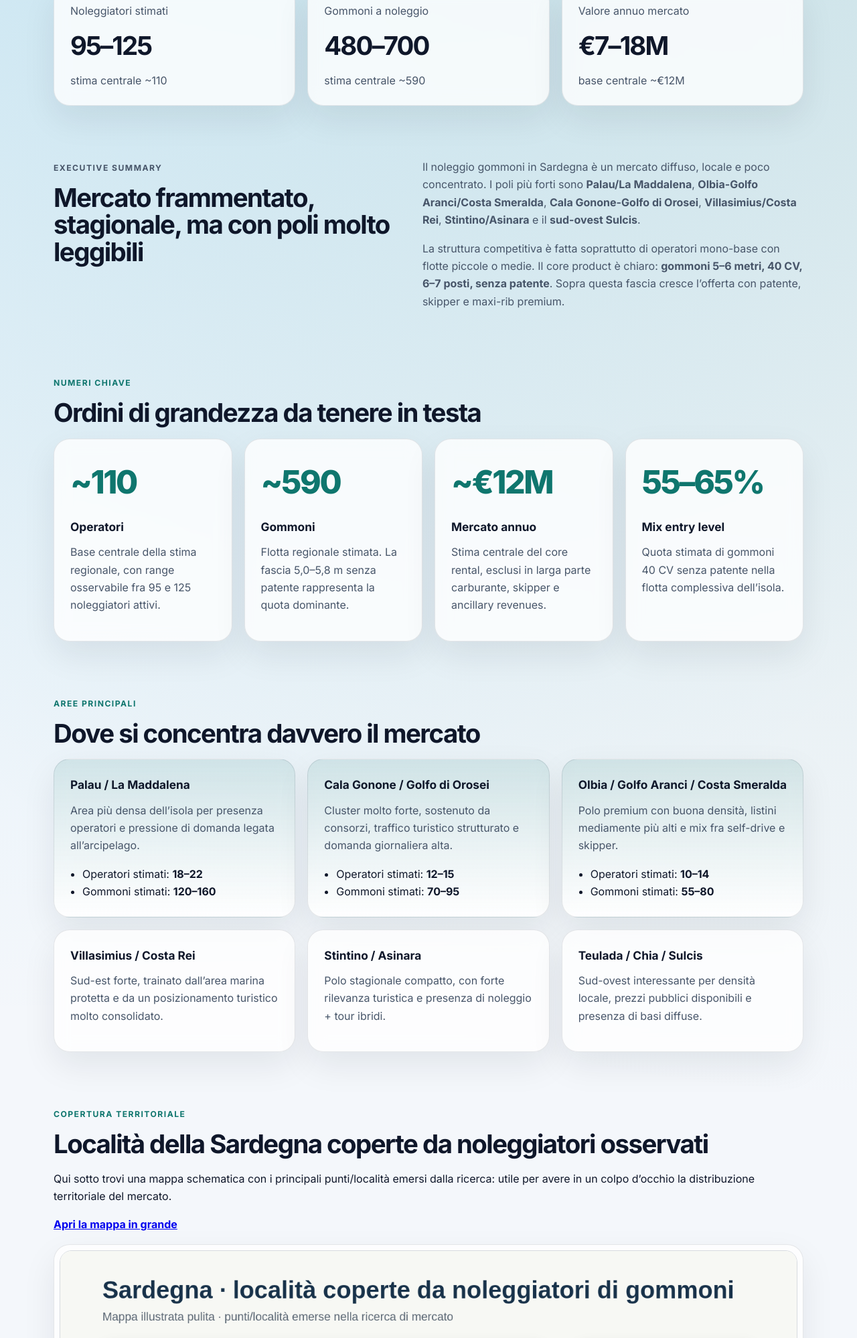
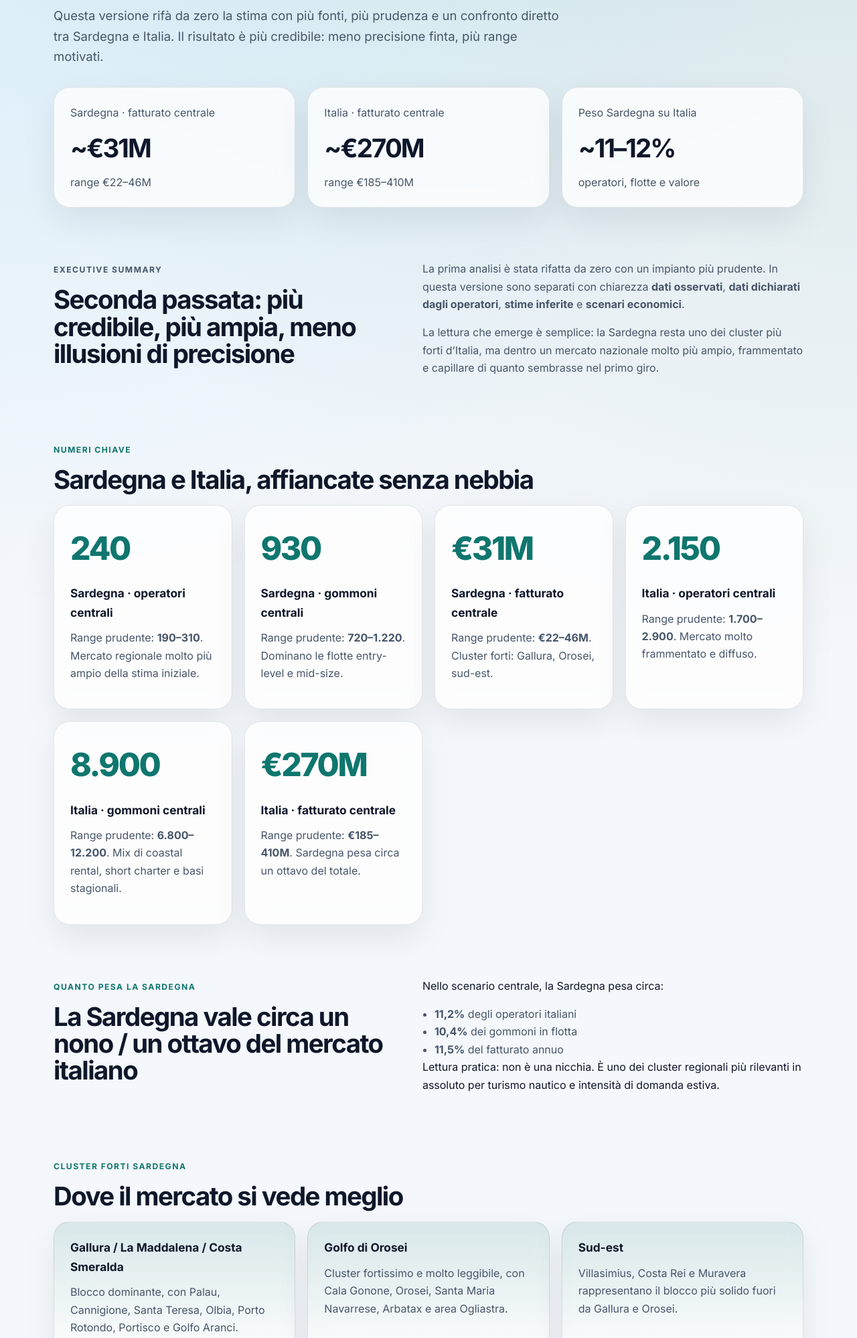
Before and after one commit to toccoclaw-design/mercato-gommoni-sardegna, a plain HTML site: page index.html in a window 1280 px wide. Shown: the part 380-2378 px from the top of the page at 67% size. Drawn offline with Linux system fonts and the light colour scheme.

Commit message:
Update landing to Sardegna vs Italia v2

```diff
--- a/index.html
+++ b/index.html
@@ -3,8 +3,8 @@
 <head>
   <meta charset="utf-8">
   <meta name="viewport" content="width=device-width, initial-scale=1">
-  <title>Mercato del noleggio gommoni in Sardegna 2026</title>
-  <meta name="description" content="Mappatura operativa e stima economica del mercato del noleggio gommoni in Sardegna: operatori, flotte, valore annuo e principali aree di domanda.">
+  <title>Mercato noleggio gommoni — Sardegna vs Italia 2026</title>
+  <meta name="description" content="Analisi aggiornata del mercato del noleggio gommoni: confronto Sardegna vs Italia, operatori, flotte, fatturato annuo, cluster forti e livello di attendibilità.">
   <link rel="preconnect" href="https://fonts.googleapis.com">
   <link rel="preconnect" href="https://fonts.gstatic.com" crossorigin>
   <link href="https://fonts.googleapis.com/css2?family=Inter:wght@400;500;600;700;800&display=swap" rel="stylesheet">
@@ -13,24 +13,24 @@
 <body>
   <header class="hero">
     <div class="container">
-      <div class="eyebrow">Report editoriale · Sardegna · 2026</div>
-      <h1>Mercato del noleggio gommoni in Sardegna</h1>
-      <p class="hero-copy">Una lettura operativa del mercato: densità territoriale, flotte stimate, valore annuo e polarizzazione geografica dei noleggi lungo l’isola.</p>
+      <div class="eyebrow">Report editoriale · Sardegna vs Italia · 2026</div>
+      <h1>Il mercato del noleggio gommoni è molto più grande di quanto sembrasse al primo giro.</h1>
+      <p class="hero-copy">Questa versione rifà da zero la stima con più fonti, più prudenza e un confronto diretto tra Sardegna e Italia. Il risultato è più credibile: meno precisione finta, più range motivati.</p>
       <div class="hero-metrics">
         <div class="metric-card">
-          <span class="metric-label">Noleggiatori stimati</span>
-          <strong>95–125</strong>
-          <span class="metric-note">stima centrale ~110</span>
+          <span class="metric-label">Sardegna · fatturato centrale</span>
+          <strong>~€31M</strong>
+          <span class="metric-note">range €22–46M</span>
         </div>
         <div class="metric-card">
-          <span class="metric-label">Gommoni a noleggio</span>
-          <strong>480–700</strong>
-          <span class="metric-note">stima centrale ~590</span>
+          <span class="metric-label">Italia · fatturato centrale</span>
+          <strong>~€270M</strong>
+          <span class="metric-note">range €185–410M</span>
         </div>
         <div class="metric-card">
-          <span class="metric-label">Valore annuo mercato</span>
-          <strong>€7–18M</strong>
-          <span class="metric-note">base centrale ~€12M</span>
+          <span class="metric-label">Peso Sardegna su Italia</span>
+          <strong>~11–12%</strong>
+          <span class="metric-note">operatori, flotte e valore</span>
         </div>
       </div>
     </div>
@@ -41,11 +41,11 @@
       <div class="container grid-two">
         <div>
           <p class="section-label">Executive summary</p>
-          <h2>Mercato frammentato, stagionale, ma con poli molto leggibili</h2>
+          <h2>Seconda passata: più credibile, più ampia, meno illusioni di precisione</h2>
         </div>
         <div>
-          <p>Il noleggio gommoni in Sardegna è un mercato diffuso, locale e poco concentrato. I poli più forti sono <strong>Palau/La Maddalena</strong>, <strong>Olbia-Golfo Aranci/Costa Smeralda</strong>, <strong>Cala Gonone-Golfo di Orosei</strong>, <strong>Villasimius/Costa Rei</strong>, <strong>Stintino/Asinara</strong> e il <strong>sud-ovest Sulcis</strong>.</p>
-          <p>La struttura competitiva è fatta soprattutto di operatori mono-base con flotte piccole o medie. Il core product è chiaro: <strong>gommoni 5–6 metri, 40 CV, 6–7 posti, senza patente</strong>. Sopra questa fascia cresce l’offerta con patente, skipper e maxi-rib premium.</p>
+          <p>La prima analisi è stata rifatta da zero con un impianto più prudente. In questa versione sono separati con chiarezza <strong>dati osservati</strong>, <strong>dati dichiarati dagli operatori</strong>, <strong>stime inferite</strong> e <strong>scenari economici</strong>.</p>
+          <p>La lettura che emerge è semplice: la Sardegna resta uno dei cluster più forti d’Italia, ma dentro un mercato nazionale molto più ampio, frammentato e capillare di quanto sembrasse nel primo giro.</p>
         </div>
       </div>
     </section>
@@ -53,117 +53,115 @@
     <section class="section numbers">
       <div class="container">
         <p class="section-label">Numeri chiave</p>
-        <h2>Ordini di grandezza da tenere in testa</h2>
+        <h2>Sardegna e Italia, affiancate senza nebbia</h2>
         <div class="numbers-grid">
           <article class="number-panel">
-            <span class="kpi">~110</span>
-            <h3>Operatori</h3>
-            <p>Base centrale della stima regionale, con range osservabile fra 95 e 125 noleggiatori attivi.</p>
+            <span class="kpi">240</span>
+            <h3>Sardegna · operatori centrali</h3>
+            <p>Range prudente: <strong>190–310</strong>. Mercato regionale molto più ampio della stima iniziale.</p>
           </article>
           <article class="number-panel">
-            <span class="kpi">~590</span>
-            <h3>Gommoni</h3>
-            <p>Flotta regionale stimata. La fascia 5,0–5,8 m senza patente rappresenta la quota dominante.</p>
+            <span class="kpi">930</span>
+            <h3>Sardegna · gommoni centrali</h3>
+            <p>Range prudente: <strong>720–1.220</strong>. Dominano le flotte entry-level e mid-size.</p>
           </article>
           <article class="number-panel">
-            <span class="kpi">~€12M</span>
-            <h3>Mercato annuo</h3>
-            <p>Stima centrale del core rental, esclusi in larga parte carburante, skipper e ancillary revenues.</p>
+            <span class="kpi">€31M</span>
+            <h3>Sardegna · fatturato centrale</h3>
+            <p>Range prudente: <strong>€22–46M</strong>. Cluster forti: Gallura, Orosei, sud-est.</p>
           </article>
           <article class="number-panel">
-            <span class="kpi">55–65%</span>
-            <h3>Mix entry level</h3>
-            <p>Quota stimata di gommoni 40 CV senza patente nella flotta complessiva dell’isola.</p>
+            <span class="kpi">2.150</span>
+            <h3>Italia · operatori centrali</h3>
+            <p>Range prudente: <strong>1.700–2.900</strong>. Mercato molto frammentato e diffuso.</p>
           </article>
+          <article class="number-panel">
+            <span class="kpi">8.900</span>
+            <h3>Italia · gommoni centrali</h3>
+            <p>Range prudente: <strong>6.800–12.200</strong>. Mix di coastal rental, short charter e basi stagionali.</p>
+          </article>
+          <article class="number-panel">
+            <span class="kpi">€270M</span>
+            <h3>Italia · fatturato centrale</h3>
+            <p>Range prudente: <strong>€185–410M</strong>. Sardegna pesa circa un ottavo del totale.</p>
+          </article>
+        </div>
+      </div>
+    </section>
+
+    <section class="section comparison">
+      <div class="container grid-two">
+        <div>
+          <p class="section-label">Quanto pesa la Sardegna</p>
+          <h2>La Sardegna vale circa un nono / un ottavo del mercato italiano</h2>
+        </div>
+        <div>
+          <p>Nello scenario centrale, la Sardegna pesa circa:</p>
+          <ul class="bullet-list">
+            <li><strong>11,2%</strong> degli operatori italiani</li>
+            <li><strong>10,4%</strong> dei gommoni in flotta</li>
+            <li><strong>11,5%</strong> del fatturato annuo</li>
+          </ul>
+          <p>Lettura pratica: non è una nicchia. È uno dei cluster regionali più rilevanti in assoluto per turismo nautico e intensità di domanda estiva.</p>
         </div>
       </div>
     </section>
 
     <section class="section areas">
       <div class="container">
-        <p class="section-label">Aree principali</p>
-        <h2>Dove si concentra davvero il mercato</h2>
+        <p class="section-label">Cluster forti Sardegna</p>
+        <h2>Dove il mercato si vede meglio</h2>
         <div class="area-grid">
           <article class="area-card accent">
-            <h3>Palau / La Maddalena</h3>
-            <p>Area più densa dell’isola per presenza operatori e pressione di domanda legata all’arcipelago.</p>
-            <ul>
-              <li>Operatori stimati: <strong>18–22</strong></li>
-              <li>Gommoni stimati: <strong>120–160</strong></li>
-            </ul>
+            <h3>Gallura / La Maddalena / Costa Smeralda</h3>
+            <p>Blocco dominante, con Palau, Cannigione, Santa Teresa, Olbia, Porto Rotondo, Portisco e Golfo Aranci.</p>
           </article>
           <article class="area-card accent">
-            <h3>Cala Gonone / Golfo di Orosei</h3>
-            <p>Cluster molto forte, sostenuto da consorzi, traffico turistico strutturato e domanda giornaliera alta.</p>
-            <ul>
-              <li>Operatori stimati: <strong>12–15</strong></li>
-              <li>Gommoni stimati: <strong>70–95</strong></li>
-            </ul>
+            <h3>Golfo di Orosei</h3>
+            <p>Cluster fortissimo e molto leggibile, con Cala Gonone, Orosei, Santa Maria Navarrese, Arbatax e area Ogliastra.</p>
           </article>
           <article class="area-card accent">
-            <h3>Olbia / Golfo Aranci / Costa Smeralda</h3>
-            <p>Polo premium con buona densità, listini mediamente più alti e mix fra self-drive e skipper.</p>
-            <ul>
-              <li>Operatori stimati: <strong>10–14</strong></li>
-              <li>Gommoni stimati: <strong>55–80</strong></li>
-            </ul>
+            <h3>Sud-est</h3>
+            <p>Villasimius, Costa Rei e Muravera rappresentano il blocco più solido fuori da Gallura e Orosei.</p>
           </article>
           <article class="area-card">
-            <h3>Villasimius / Costa Rei</h3>
-            <p>Sud-est forte, trainato dall’area marina protetta e da un posizionamento turistico molto consolidato.</p>
+            <h3>Cagliari / sud</h3>
+            <p>Area importante, ma più ibrida fra noleggio puro, skipper e tour rispetto ai cluster più specialistici.</p>
           </article>
           <article class="area-card">
-            <h3>Stintino / Asinara</h3>
-            <p>Polo stagionale compatto, con forte rilevanza turistica e presenza di noleggio + tour ibridi.</p>
+            <h3>Nord-ovest</h3>
+            <p>Alghero, Stintino e Asinara hanno presenza reale, ma con peso relativo inferiore ai cluster dominanti.</p>
           </article>
           <article class="area-card">
-            <h3>Teulada / Chia / Sulcis</h3>
-            <p>Sud-ovest interessante per densità locale, prezzi pubblici disponibili e presenza di basi diffuse.</p>
+            <h3>Sulcis / ovest</h3>
+            <p>Carloforte, Sant’Antioco, Porto Pino e dintorni mostrano mercato presente ma più sparso.</p>
           </article>
-        </div>
-      </div>
-    </section>
-
-    <section class="section coverage-map">
-      <div class="container">
-        <p class="section-label">Copertura territoriale</p>
-        <h2>Località della Sardegna coperte da noleggiatori osservati</h2>
-        <p>Qui sotto trovi una mappa schematica con i principali punti/località emersi dalla ricerca: utile per avere in un colpo d’occhio la distribuzione territoriale del mercato.</p>
-        <p><a href="./sardegna-noleggio-gommoni-punti.png" target="_blank" rel="noopener noreferrer"><strong>Apri la mappa in grande</strong></a></p>
-        <div class="table-wrap">
-          <img src="./sardegna-noleggio-gommoni-punti.png" alt="Mappa schematica della Sardegna con i punti coperti da noleggiatori di gommoni" style="width:100%; height:auto; border-radius:18px; border:1px solid #d7dbe0; display:block;" />
         </div>
       </div>
     </section>
 
     <section class="section map-table">
       <div class="container">
-        <p class="section-label">Mappatura per aree</p>
-        <h2>Distribuzione territoriale sintetica</h2>
+        <p class="section-label">Sardegna vs Italia</p>
+        <h2>Tabella comparativa centrale</h2>
         <div class="table-wrap">
           <table>
             <thead>
               <tr>
-                <th>Area / località</th>
-                <th>Operatori stimati</th>
-                <th>Gommoni stimati</th>
-                <th>Forza del dato</th>
+                <th>Voce</th>
+                <th>Sardegna prudente</th>
+                <th>Sardegna centrale</th>
+                <th>Sardegna alta</th>
+                <th>Italia prudente</th>
+                <th>Italia centrale</th>
+                <th>Italia alta</th>
+                <th>Peso Sardegna su Italia</th>
               </tr>
             </thead>
             <tbody>
-              <tr><td>Palau / La Maddalena / Santa Teresa / Porto Pozzo</td><td>18–22</td><td>120–160</td><td>Forte su presenza, medio su flotte</td></tr>
-              <tr><td>Olbia / Golfo Aranci / Porto Rotondo / Portisco</td><td>10–14</td><td>55–80</td><td>Medio</td></tr>
-              <tr><td>Alghero</td><td>8–10</td><td>35–50</td><td>Medio</td></tr>
-              <tr><td>Stintino / Asinara</td><td>8–10</td><td>35–50</td><td>Medio</td></tr>
-              <tr><td>Cala Gonone / Orosei</td><td>12–15</td><td>70–95</td><td>Forte</td></tr>
-              <tr><td>Arbatax / Tortolì</td><td>6–8</td><td>30–45</td><td>Medio</td></tr>
-              <tr><td>Santa Maria Navarrese / Baunei</td><td>5–7</td><td>25–35</td><td>Medio</td></tr>
-              <tr><td>Villasimius / Costa Rei</td><td>8–10</td><td>40–55</td><td>Medio</td></tr>
-              <tr><td>Cagliari / Capitana</td><td>5–7</td><td>20–30</td><td>Medio-debole</td></tr>
-              <tr><td>Pula / Chia / Teulada</td><td>6–8</td><td>25–40</td><td>Medio</td></tr>
-              <tr><td>Sant’Antioco / Carloforte / Calasetta</td><td>7–9</td><td>25–40</td><td>Medio</td></tr>
-              <tr><td>Oristano / Torregrande / Cabras</td><td>4–6</td><td>10–18</td><td>Medio</td></tr>
-              <tr><td>Bosa</td><td>2–3</td><td>4–8</td><td>Debole</td></tr>
+              <tr><td>Operatori</td><td>190</td><td>240</td><td>310</td><td>1.700</td><td>2.150</td><td>2.900</td><td><strong>11,2%</strong></td></tr>
+              <tr><td>Gommoni</td><td>720</td><td>930</td><td>1.220</td><td>6.800</td><td>8.900</td><td>12.200</td><td><strong>10,4%</strong></td></tr>
+              <tr><td>Fatturato annuo</td><td>€22M</td><td>€31M</td><td>€46M</td><td>€185M</td><td>€270M</td><td>€410M</td><td><strong>11,5%</strong></td></tr>
             </tbody>
           </table>
         </div>
@@ -173,15 +171,16 @@
     <section class="section methodology">
       <div class="container grid-two">
         <div>
-          <p class="section-label">Metodo</p>
-          <h2>Come è stata costruita la stima</h2>
+          <p class="section-label">Metodo rafforzato</p>
+          <h2>Perché questa versione è più credibile</h2>
         </div>
         <div>
           <ul class="bullet-list">
-            <li>Ricerca desk su siti ufficiali operatori, landing locali, marine, portali turistici e aggregatori.</li>
-            <li>Inclusione di operatori con noleggio gommoni esplicito e base/località verificabile in Sardegna.</li>
-            <li>Esclusione di peer-to-peer puro non localizzato o di tour non assimilabili al noleggio.</li>
-            <li>Stime di flotta costruite con regole prudenziali: 2–4 mezzi per piccoli operatori, 4–8 per medi, 8–15+ per player forti o consorzi.</li>
+            <li>più categorie di fonti: marketplace, operatori, consorzi, portali territoriali, marine, fonti di settore</li>
+            <li>deduplicazione più conservativa</li>
+            <li>separazione tra dato osservato, dato dichiarato e stima inferita</li>
+            <li>range motivati invece di precisione finta</li>
+            <li>estensione da Sardegna a Italia con approccio top-down + bottom-up</li>
           </ul>
         </div>
       </div>
@@ -189,34 +188,21 @@
 
     <section class="section limits">
       <div class="container">
-        <p class="section-label">Limiti</p>
-        <h2>Cosa è solido e cosa no</h2>
+        <p class="section-label">Attendibilità</p>
+        <h2>Buona per sizing, non da spacciare come censimento</h2>
         <div class="limits-grid">
           <article>
-            <h3>Dati forti</h3>
-            <p>Presenza degli operatori, località di partenza, struttura geografica della domanda e posizionamento delle aree principali.</p>
+            <h3>Più solido di prima</h3>
+            <p>Molto meglio sulla geografia del mercato, sui cluster forti e sull’ordine di grandezza del business.</p>
           </article>
           <article>
-            <h3>Dati deboli</h3>
-            <p>Consistenza esatta delle flotte, deduplicazione perfetta fra marchi e domini, separazione netta fra noleggio puro e offerta mista con skipper.</p>
+            <h3>Dove resta media</h3>
+            <p>Conteggio esatto operatori e gommoni, soprattutto nei casi ibridi tra noleggio puro e charter/tour.</p>
           </article>
           <article>
-            <h3>Conseguenza pratica</h3>
-            <p>La mappatura è credibile per leggere il mercato, mentre il conteggio dei gommoni resta una stima bottom-up prudente, non contabile.</p>
+            <h3>Uso corretto</h3>
+            <p>Ottimo per sizing esplorativo, business planning iniziale e lettura competitiva. Non è un dato ufficiale censuario.</p>
           </article>
-        </div>
-      </div>
-    </section>
-
-    <section class="section business">
-      <div class="container grid-two">
-        <div>
-          <p class="section-label">Prima lettura di business</p>
-          <h2>Il mercato non è enorme in assoluto, ma è molto rilevante localmente</h2>
-        </div>
-        <div>
-          <p>Il mercato core rental del gommone in Sardegna vale plausibilmente <strong>circa €12 milioni/anno</strong>, con una forchetta ragionevole fra <strong>€7 e €18 milioni</strong>. Non è un mercato dominato da pochi player regionali: è un mosaico di operatori locali che monetizzano in poche settimane di picco, soprattutto fra luglio e agosto.</p>
-          <p>Per chi deve investire, entrare o costruire servizi B2B/B2C, la vera leva non è “Sardegna” in astratto ma la selezione dei cluster giusti: <strong>nord-est, Golfo di Orosei e sud-est</strong> sono i tre blocchi più leggibili. Se serve stringere ulteriormente il valore economico, il passo utile è una verifica one-by-one delle flotte dei primi 30 operatori per peso specifico.</p>
         </div>
       </div>
     </section>
@@ -224,11 +210,11 @@
     <section class="section download-report">
       <div class="container grid-two">
         <div>
-          <p class="section-label">Report completo</p>
-          <h2>Vuoi tutto il lavoro di Domenica, non solo la sintesi?</h2>
+          <p class="section-label">Materiale completo</p>
+          <h2>Vuoi il report pieno e la sintesi pronta da usare?</h2>
         </div>
         <div>
-          <p>Qui puoi scaricare il PDF completo con mappatura operatori, località, stime di flotta, scenario economico e fonti usate.</p>
+          <p>Puoi scaricare il PDF completo della ricerca e usare anche la tabella comparativa Sardegna vs Italia come base per presentazioni o discussioni interne.</p>
           <p><a href="./mercato-noleggio-gommoni-sardegna-2026.pdf" target="_blank" rel="noopener noreferrer"><strong>Scarica il report completo in PDF</strong></a></p>
         </div>
       </div>
@@ -237,7 +223,7 @@
 
   <footer class="footer">
     <div class="container">
-      <p>Fonte primaria: report operativo “Mercato del noleggio gommoni in Sardegna – mappatura operativa e stima economica”, aggiornato al 2 aprile 2026.</p>
+      <p>Fonte primaria: report rerun “Mercato noleggio gommoni Sardegna + Italia”, aggiornato al 3 aprile 2026.</p>
     </div>
   </footer>
 </body>
```
